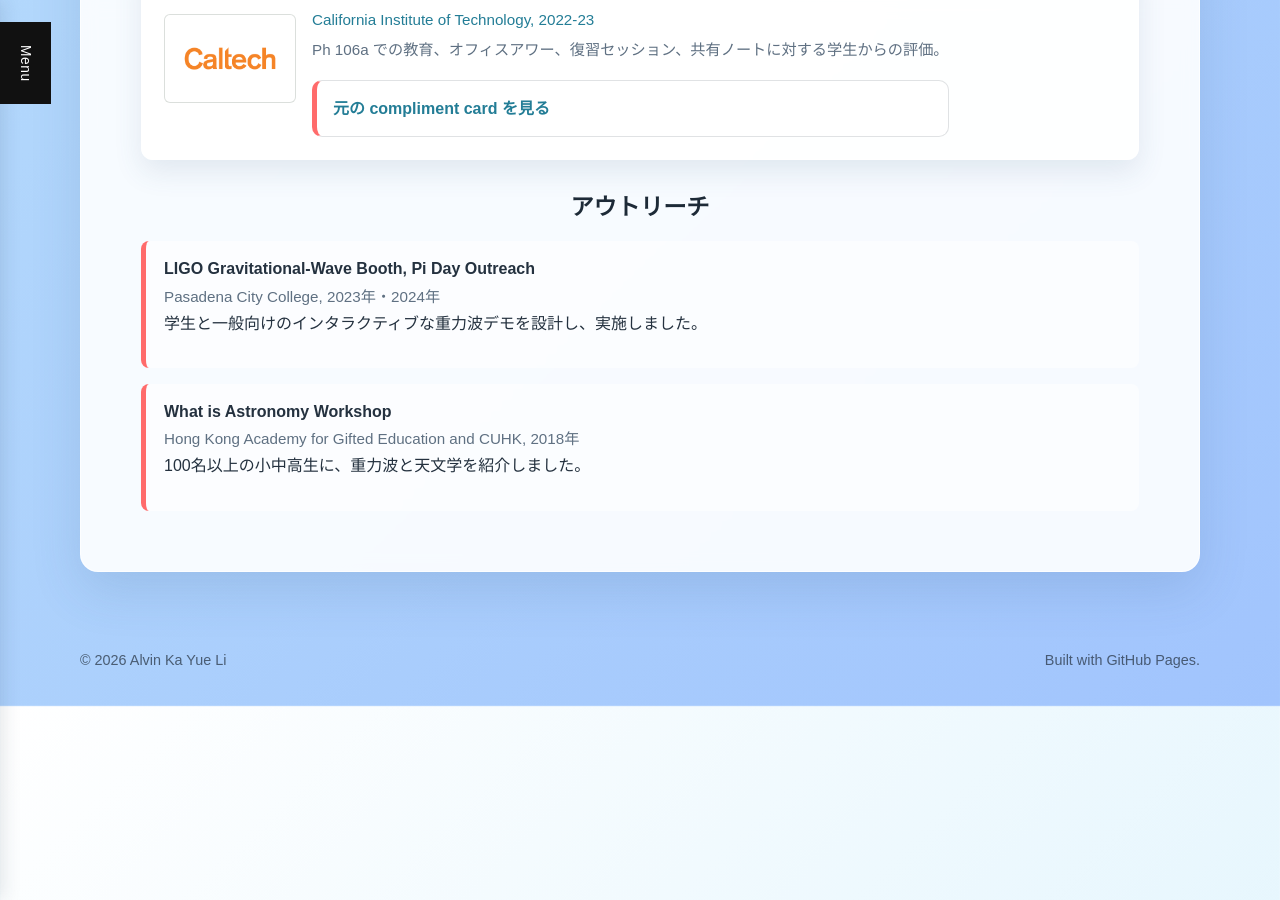
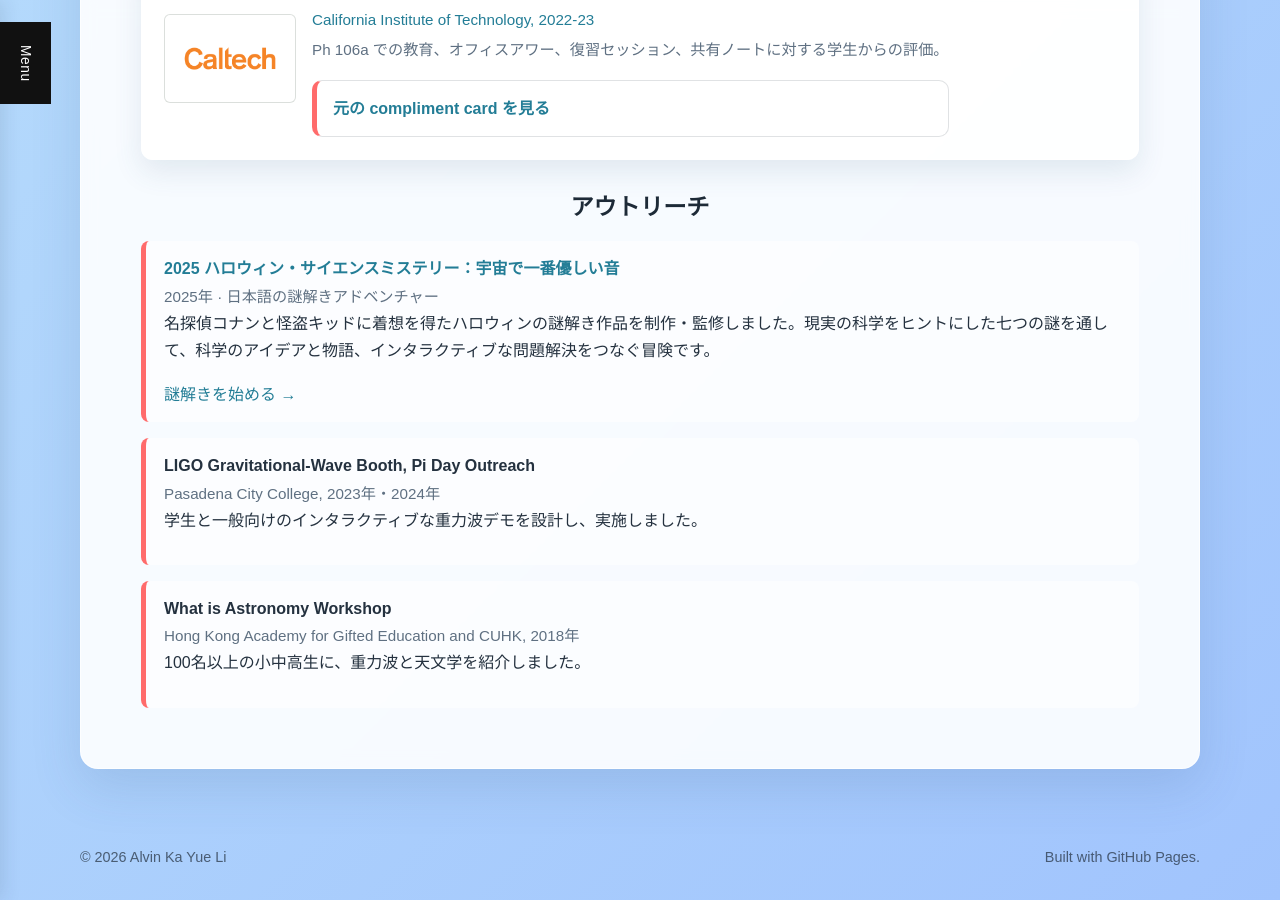
Before and after one commit to alvinlikayue/alvinlikayue.github.io, a Jekyll site: the page built from ja/teaching.md, in a window 1280 px wide and 900 px high, scrolled down 5500 px. Built offline with Jekyll 4.4.1, drawn with Linux system fonts in a browser that asks for light colours.

Commit message:
Feature Halloween science mystery in outreach

```diff
--- a/ja/teaching.md
+++ b/ja/teaching.md
@@ -296,6 +296,13 @@ description: "Alvin Ka Yue Li による教育、メンタリング、アウト
 
 <div class="timeline">
   <div class="timeline-item">
+    <strong><a href="https://alvinlikayue.github.io/2025_halloween_mystery_utokyo_resceu/">2025 ハロウィン・サイエンスミステリー：宇宙で一番優しい音</a></strong>
+    <span class="meta">2025年 · 日本語の謎解きアドベンチャー</span>
+    <p>名探偵コナンと怪盗キッドに着想を得たハロウィンの謎解き作品を制作・監修しました。現実の科学をヒントにした七つの謎を通して、科学のアイデアと物語、インタラクティブな問題解決をつなぐ冒険です。</p>
+    <a href="https://alvinlikayue.github.io/2025_halloween_mystery_utokyo_resceu/">謎解きを始める &rarr;</a>
+  </div>
+
+  <div class="timeline-item">
     <strong>LIGO Gravitational-Wave Booth, Pi Day Outreach</strong>
     <span class="meta">Pasadena City College, 2023年・2024年</span>
     <p>学生と一般向けのインタラクティブな重力波デモを設計し、実施しました。</p>
```
Also changed, not shown: teaching.md (+7 -0 lines).
